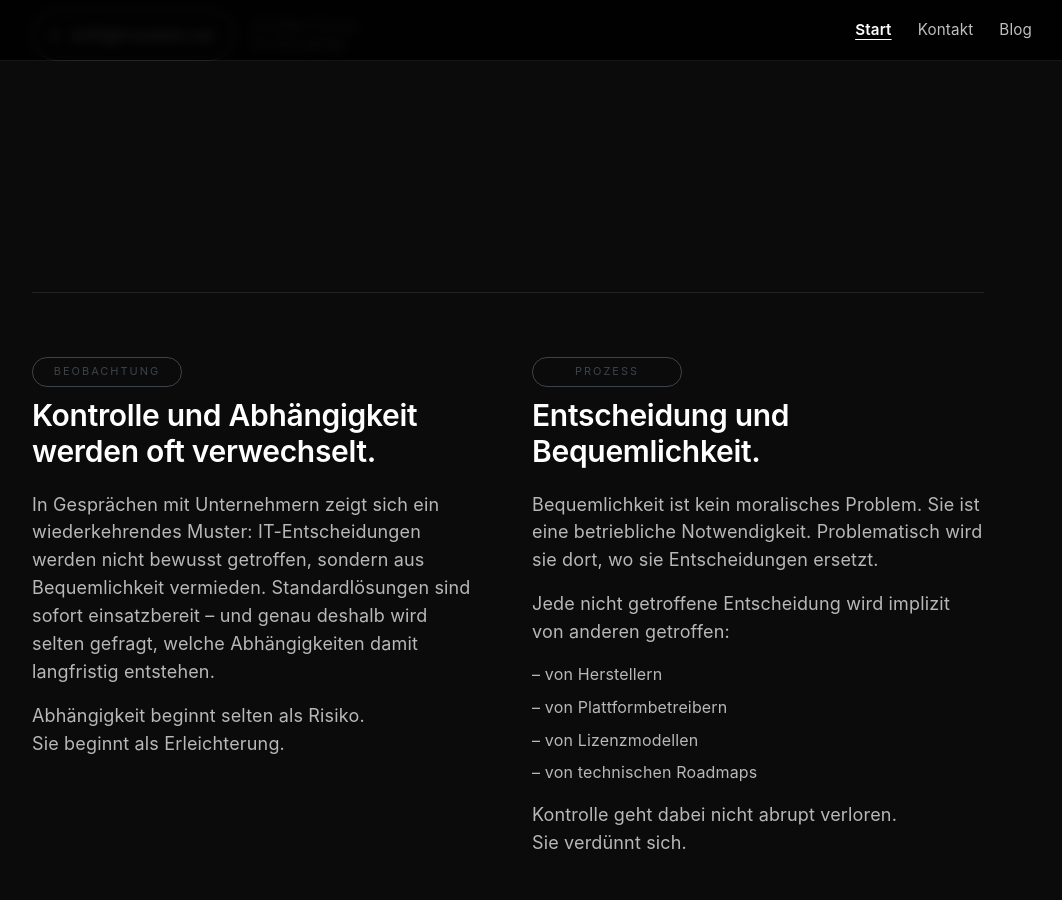
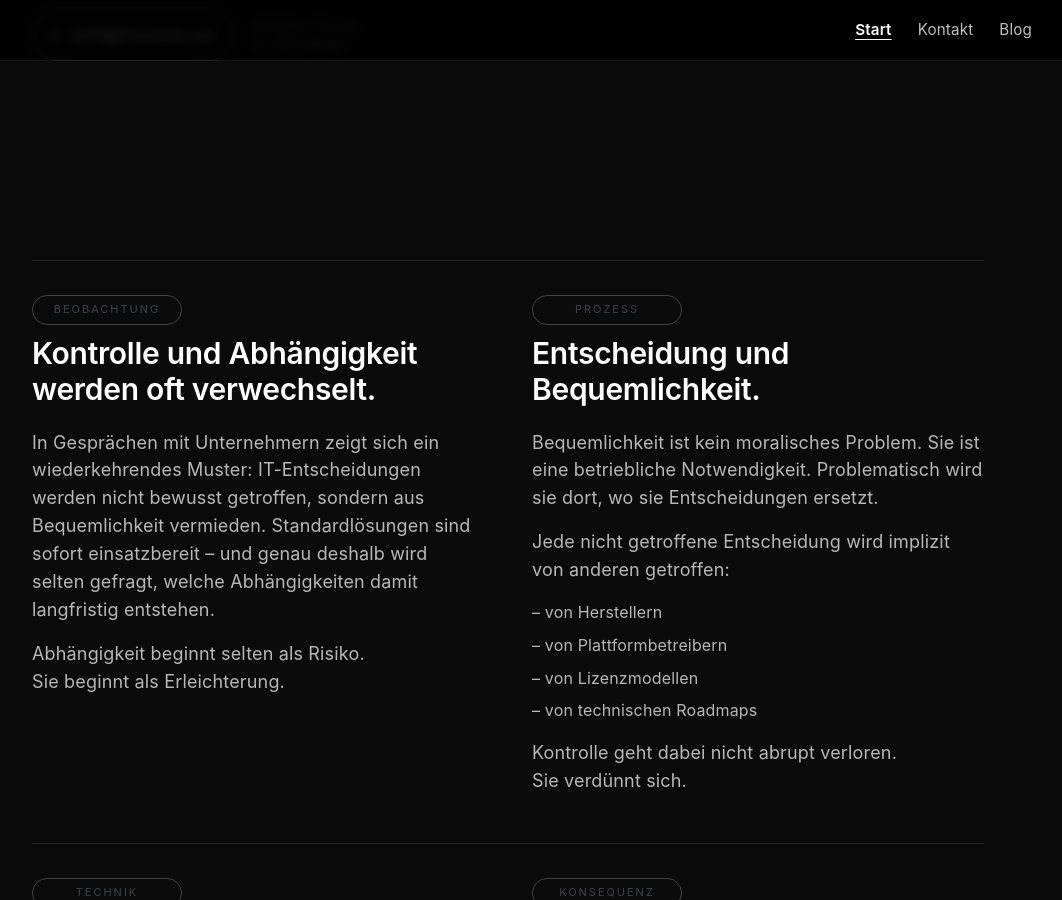
Before and after one commit to freedata-coop/freedata-coop.github.io, a Jekyll site: the page built from index.md, in a window 1280 px wide and 900 px high, scrolled down 563 px. Shown: the whole window, without its empty margins (132-1194 px from the left). Built offline with Jekyll 4.4.1, drawn with Linux system fonts in a browser that asks for light colours.

Commit message:
(feat): edit css

```diff
--- a/assets/custom.css
+++ b/assets/custom.css
@@ -94,6 +94,7 @@
 .label{
   display:inline-flex;
   align-items:center;
+  align-self:flex-start;
   justify-content:center;
   width: 150px;
   padding:6px 14px;
@@ -129,8 +130,10 @@
 
 .head{
   display:flex;
+  width:100%;
   flex-direction:column;
   align-items:flex-start;
+  padding-top:2px;
   gap:10px;
 }
 
@@ -152,17 +155,11 @@
   margin-bottom:16px;
 }
 
-/* Labels minimal beruhigen */
-.label{
-  min-width:150px;
-}
-
-
 /* Divider */
 .divider{
   border:0;
   border-top:1px solid var(--line);
-  margin:64px 0;
+  margin:32px 0;
 }
 
 /* Bullets */
```
